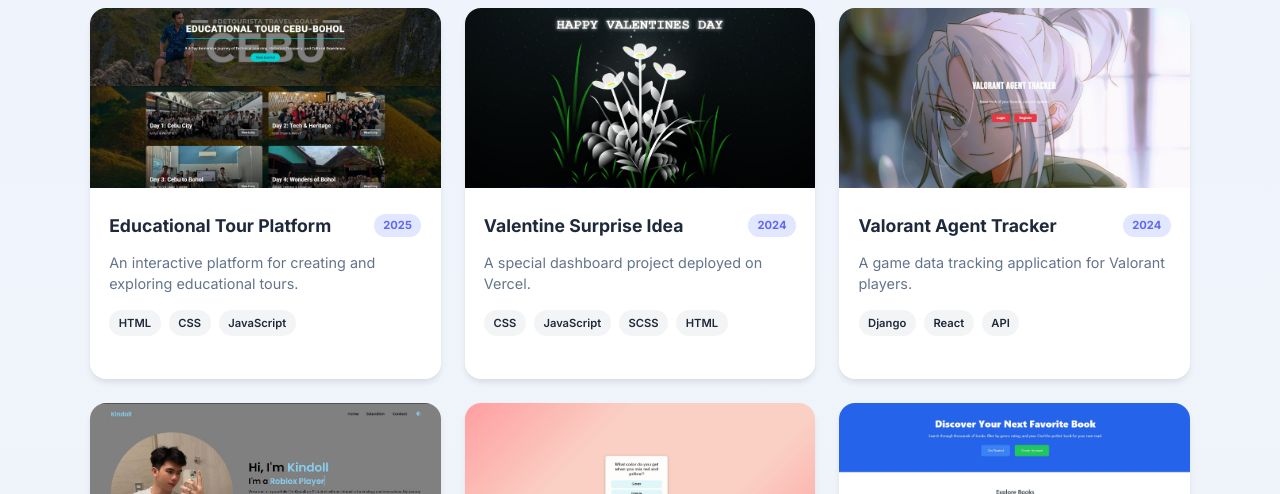
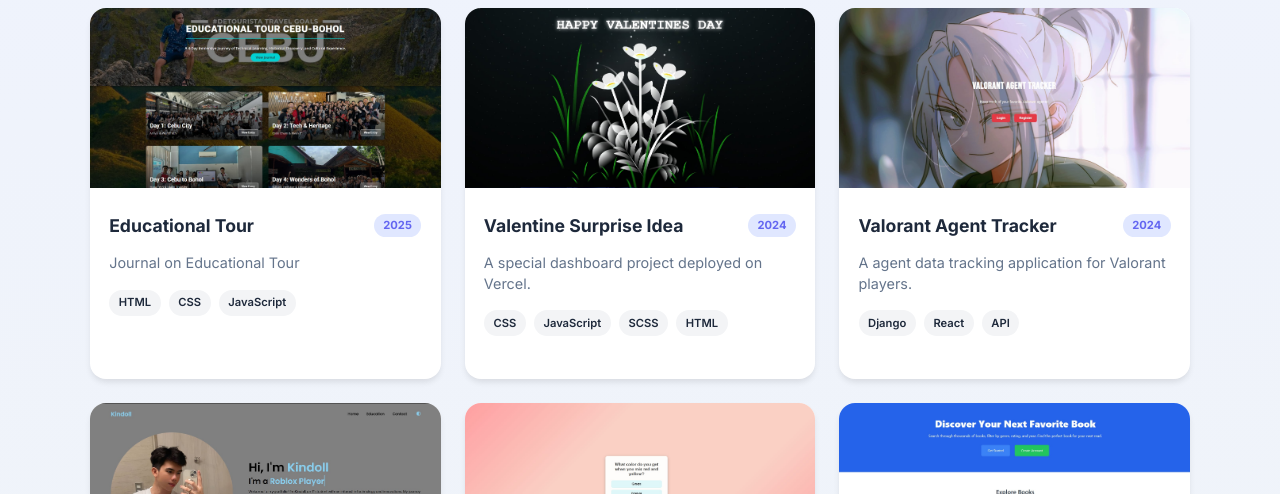
Before and after one commit to higantk2/portfolio, a plain HTML site: page index.html in a window 1280 px wide. Shown: the part 667-1161 px from the top of the page. Drawn offline with Linux system fonts and the light colour scheme.

Commit message:
New update

```diff
--- a/index.html
+++ b/index.html
@@ -65,10 +65,10 @@
                 <img src="images/image7.jpg" alt="Educational Tour" class="project-image">
                 <div class="project-content">
                     <div class="project-header">
-                        <h3 class="project-title">Educational Tour Platform</h3>
+                        <h3 class="project-title">Educational Tour</h3>
                         <span class="project-year">2025</span>
                     </div>
-                    <p class="project-description">An interactive platform for creating and exploring educational tours.</p>
+                    <p class="project-description">Journal on Educational Tour</p>
                     <div class="tags project-tags">
                         <span class="tag">HTML</span>
                         <span class="tag">CSS</span>
@@ -101,7 +101,7 @@
                         <h3 class="project-title">Valorant Agent Tracker</h3>
                         <span class="project-year">2024</span>
                     </div>
-                    <p class="project-description">A game data tracking application for Valorant players.</p>
+                    <p class="project-description">A agent data tracking application for Valorant players.</p>
                     <div class="tags project-tags">
                         <span class="tag">Django</span>
                         <span class="tag">React</span>
```
